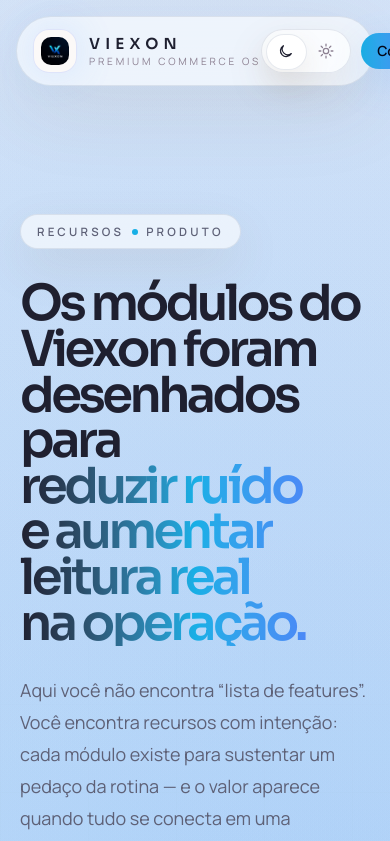
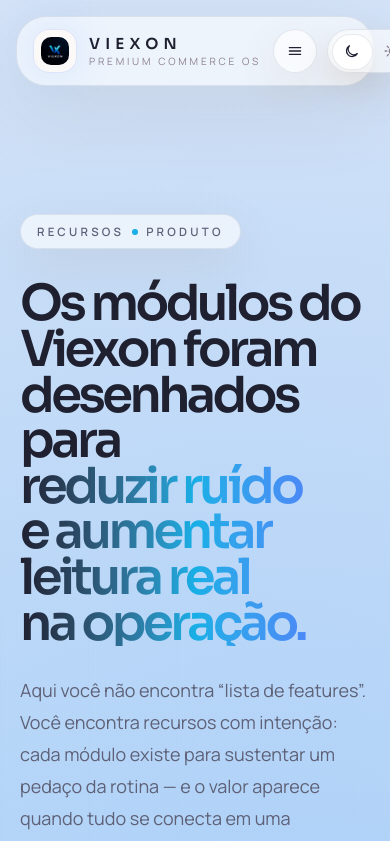
Before and after one commit to Fenix75Hz/viexon-app, a Next.js app: page /recursos in a window 390 px wide. Shown: the top 841 px of the page. Built offline with nearby package versions, Linux system fonts and the light colour scheme.

Commit message:
Fix mobile navigation visibility

```diff
--- a/src/components/site/site-header.tsx
+++ b/src/components/site/site-header.tsx
@@ -94,6 +94,31 @@
   );
 }
 
+function MenuIcon({ open }: { open: boolean }) {
+  return (
+    <svg
+      aria-hidden="true"
+      viewBox="0 0 24 24"
+      className="h-[18px] w-[18px] fill-none stroke-current"
+    >
+      {open ? (
+        <path
+          d="M7 7l10 10M17 7 7 17"
+          strokeWidth="1.7"
+          strokeLinecap="round"
+          strokeLinejoin="round"
+        />
+      ) : (
+        <>
+          <path d="M4.5 7.5h15" strokeWidth="1.7" strokeLinecap="round" />
+          <path d="M4.5 12h15" strokeWidth="1.7" strokeLinecap="round" />
+          <path d="M4.5 16.5h15" strokeWidth="1.7" strokeLinecap="round" />
+        </>
+      )}
+    </svg>
+  );
+}
+
 function ThemeToggle({
   mounted,
   theme,
@@ -178,10 +203,12 @@
   wrapperClassName = "absolute inset-x-0 top-0 z-20 px-4 pt-4 sm:px-6 lg:px-8",
 }: SiteHeaderProps) {
   const { mounted, theme, toggleTheme } = useThemeMode();
+  const [isMobileMenuOpen, setIsMobileMenuOpen] = useState(false);
 
   return (
     <header className={wrapperClassName}>
-      <nav className="mx-auto flex w-full max-w-[1400px] items-center justify-between rounded-full border border-[var(--border-soft)] bg-[var(--nav-surface)] px-4 py-3 shadow-[0_24px_80px_var(--shadow-soft)] backdrop-blur-2xl transition-[background-color,border-color,box-shadow,transform] duration-500 sm:px-5">
+      <nav className="mx-auto w-full max-w-[1400px] rounded-[30px] border border-[var(--border-soft)] bg-[var(--nav-surface)] px-4 py-3 shadow-[0_24px_80px_var(--shadow-soft)] backdrop-blur-2xl transition-[background-color,border-color,box-shadow,transform] duration-500 sm:rounded-full sm:px-5">
+        <div className="flex items-center justify-between gap-3">
           <Link aria-label="Viexon" href="/" className="shrink-0">
             <ViexonLogo />
           </Link>
@@ -198,6 +225,15 @@
           </div>
 
           <div className="flex items-center gap-2.5 sm:gap-3">
+            <button
+              type="button"
+              aria-label={isMobileMenuOpen ? "Fechar menu" : "Abrir menu"}
+              aria-expanded={isMobileMenuOpen}
+              onClick={() => setIsMobileMenuOpen((current) => !current)}
+              className="inline-flex h-11 w-11 items-center justify-center rounded-full border border-[var(--border-soft)] bg-[var(--nav-surface)] text-[var(--text-primary)] shadow-[0_14px_38px_var(--shadow-soft)] transition-[background-color,border-color,box-shadow,transform] duration-500 hover:-translate-y-0.5 hover:border-[var(--border-strong)] hover:bg-[var(--surface-soft)] hover:shadow-[0_18px_54px_var(--shadow-strong)] lg:hidden"
+            >
+              <MenuIcon open={isMobileMenuOpen} />
+            </button>
             <ThemeToggle mounted={mounted} theme={theme} onToggle={toggleTheme} />
             <Link
               href={loginHref}
@@ -212,6 +248,43 @@
               Começar
             </Link>
           </div>
+        </div>
+
+        <div
+          className={`overflow-hidden transition-[max-height,opacity,margin] duration-300 lg:hidden ${
+            isMobileMenuOpen ? "mt-4 max-h-[420px] opacity-100" : "max-h-0 opacity-0"
+          }`}
+        >
+          <div className="rounded-[26px] border border-[var(--border-soft)] bg-[var(--surface-panel)] p-3 shadow-[0_18px_50px_var(--shadow-soft)]">
+            <div className="flex flex-col gap-1">
+              {navigationItems.map((item) => (
+                <Link
+                  key={item.label}
+                  href={item.href}
+                  aria-current={item.label === currentLabel ? "page" : undefined}
+                  onClick={() => setIsMobileMenuOpen(false)}
+                  className={`rounded-2xl px-4 py-3 text-sm font-medium transition-colors duration-300 ${
+                    item.label === currentLabel
+                      ? "bg-[var(--surface-strong)] text-[var(--text-primary)]"
+                      : "text-[var(--text-secondary)] hover:bg-[var(--surface-soft)] hover:text-[var(--text-primary)]"
+                  }`}
+                >
+                  {item.label}
+                </Link>
+              ))}
+            </div>
+
+            <div className="mt-3 border-t border-[var(--border-soft)] pt-3 sm:hidden">
+              <Link
+                href={loginHref}
+                onClick={() => setIsMobileMenuOpen(false)}
+                className="flex justify-center rounded-2xl border border-[var(--border-soft)] bg-[var(--nav-surface)] px-4 py-3 text-sm font-medium text-[var(--text-primary)] transition-[background-color,border-color] duration-300 hover:border-[var(--border-strong)] hover:bg-[var(--surface-soft)]"
+              >
+                Entrar
+              </Link>
+            </div>
+          </div>
+        </div>
       </nav>
     </header>
   );
```
Lines whose indentation alone changed are shown as unchanged.
